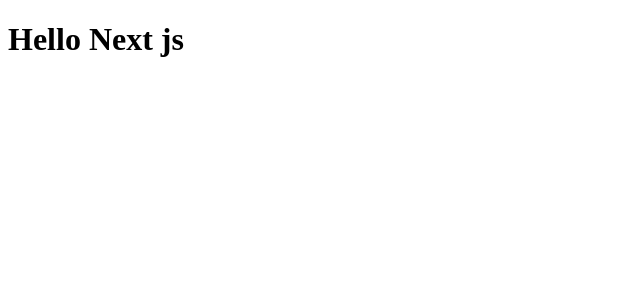
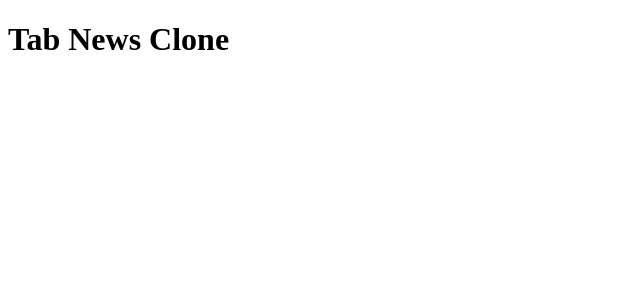
Before and after one commit to ximendes-regis/clone-tabnews, a Next.js app: page / in a window 1280 px wide. Shown: the top 300 px of the page, without its empty margins (0-640 px from the left). Built offline with nearby package versions, Linux system fonts and the light colour scheme.

Commit message:
modify git ignore

```diff
--- a/pages/index.js
+++ b/pages/index.js
@@ -1,5 +1,5 @@
 function Home() {
-    return <h1>Hello Next js</h1>
+    return <h1>Tab News Clone</h1>
 }
 
 export default Home;
```
Also changed, not shown: 1 other file (tests, documents, lock files or other folders).
